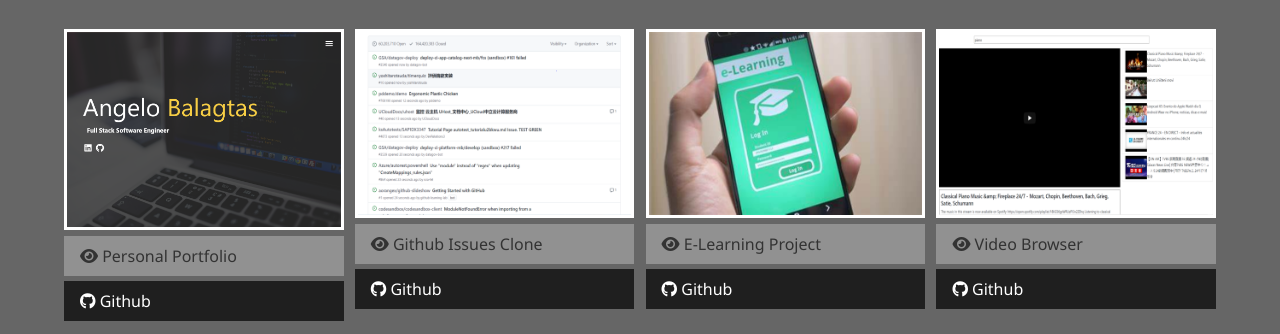
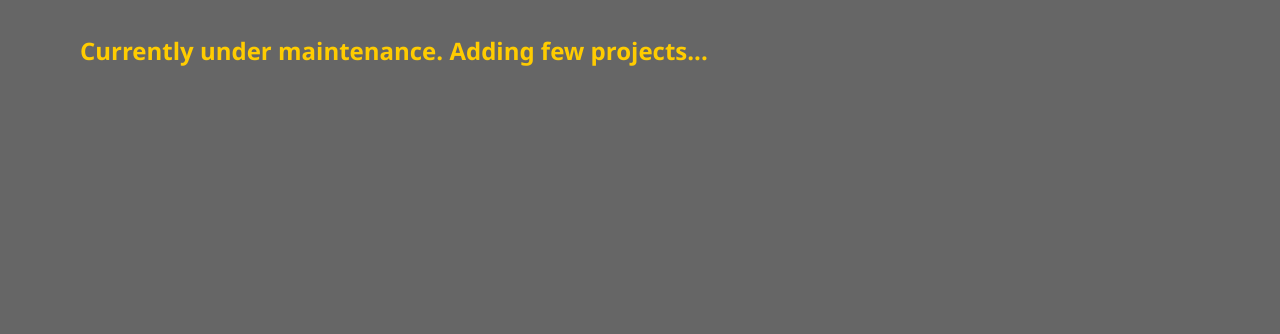
Before and after one commit to OlegAngelo/modern-portfolio, a website: page dist/work.html in a window 1280 px wide. Shown: the part 253-587 px from the top of the page. Drawn offline with Linux system fonts and the light colour scheme.

Commit message:
under maintence for work page - to add few more proejcts and fix other bugs

```diff
--- a/dist/work.html
+++ b/dist/work.html
@@ -64,8 +64,11 @@
       Check out some of my projects...
     </h2>
 
+    <h2 class="sm-heading">
+      <span class="text-secondary">Currently under maintenance. Adding few projects...</span>
+    </h2>
     <div class="projects">
-      <div class="item">
+      <!-- <div class="item">
         <a href="https://portfolioangelo.netlify.app/">
           <img src="img/projects/portfolio.png" alt="Project" />
         </a>
@@ -115,7 +118,7 @@
         <a href="https://github.com/OlegAngelo/image-storage-vuejs" class="btn-dark"> <i class="fab fa-github"></i>
           Github </a>
       </div>
-    </div>
+    </div> -->
   </main>
 
   <!-- End of Content -->
```
